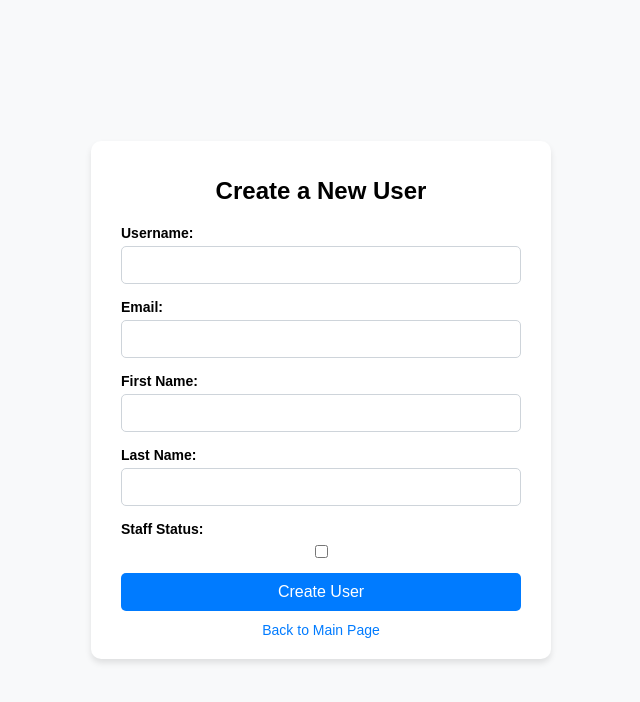
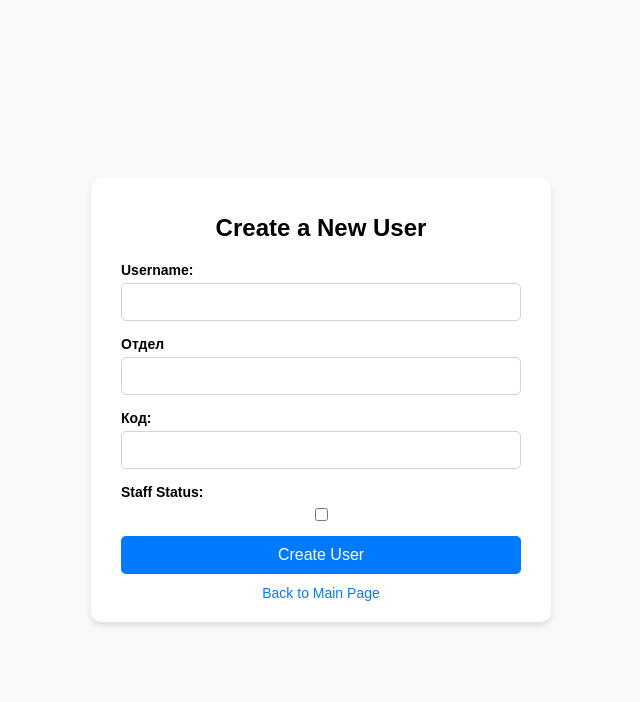
Before and after one commit to yuri1602/Key_Manager, a Django app: page /create_user/ in a window 1280 px wide. Shown: the top 702 px of the page, without its empty margins (319-959 px from the left). Run offline with Django 5.2, Linux system fonts and the light colour scheme.

Commit message:
Update create_user.html

```diff
--- a/keys/templates/keys/create_user.html
+++ b/keys/templates/keys/create_user.html
@@ -80,13 +80,10 @@
             <label for="username">Username:</label>
             <input type="text" id="username" name="username" required>
 
-            <label for="email">Email:</label>
-            <input type="email" id="email" name="email">
-
-            <label for="first_name">First Name:</label>
+            <label for="first_name">Отдел</label>
             <input type="text" id="first_name" name="first_name">
 
-            <label for="last_name">Last Name:</label>
+            <label for="last_name">Код:</label>
             <input type="text" id="last_name" name="last_name">
 
             <label for="is_staff">Staff Status:</label>
```
